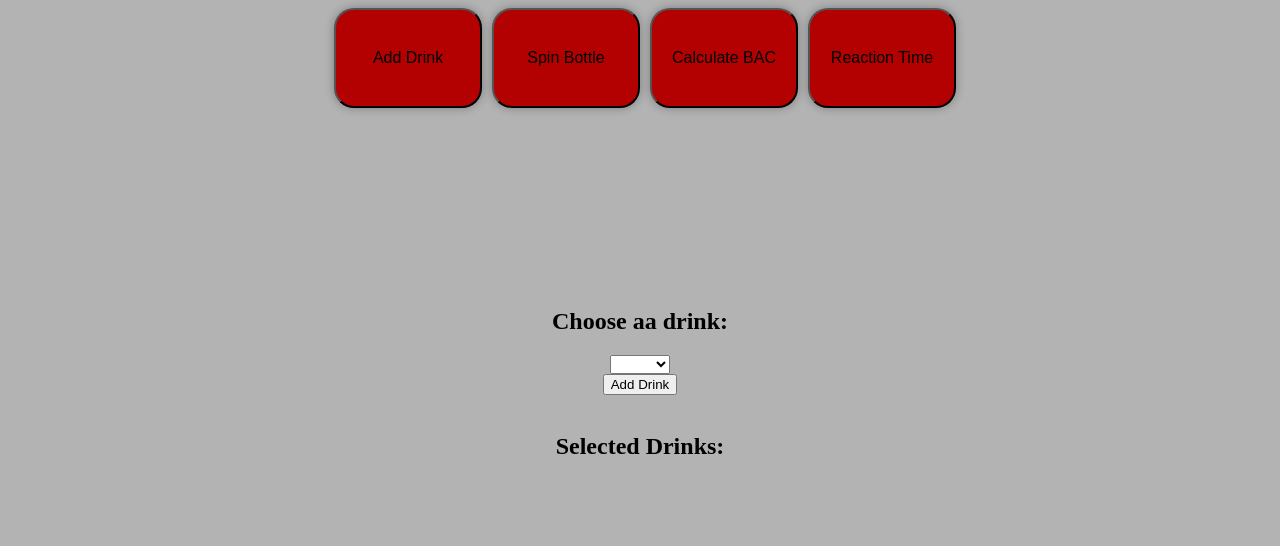
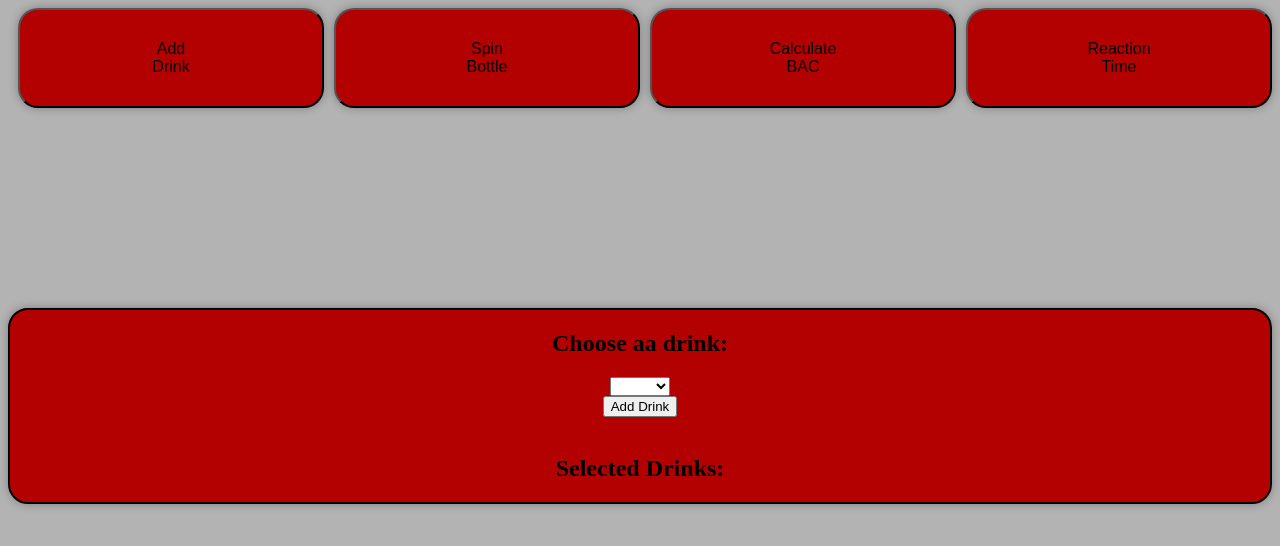
Before and after one commit to JohnnyCiepiela/bac-calculating-app-angular, an Angular app: page / in a window 1280 px wide. Shown: the top 546 px of the page. Built offline with nearby package versions, Linux system fonts and the light colour scheme.

Commit message:
...add basic styling

```diff
--- a/src/app/app.component.css
+++ b/src/app/app.component.css
@@ -1,8 +1,6 @@
 .nav-bar {
   margin: auto;
   display: flex;
-  height: 100px;
-  width: 50%;
 }
 
 .card {
@@ -24,6 +22,10 @@
 }
 
 .lower-panel {
+  border: 2px solid #000000;
   text-align: center;
   margin-top: 200px;
+  border-radius: 20px;
+  background-color: #b30000;
+  box-shadow: 0 0 10px rgba(0, 0, 0, 0.3);
 }
--- a/src/app/app.component.html
+++ b/src/app/app.component.html
@@ -1,8 +1,8 @@
 <div class="nav-bar">
-  <button class="card" (click)="setCurrentPage('AddDrink')">Add Drink</button>
-  <button class="card" (click)="setCurrentPage('SpinBottle')">Spin Bottle</button>
-  <button class="card" (click)="setCurrentPage('CalculateBac')">Calculate BAC</button>
-  <button class="card" (click)="setCurrentPage('ReactionTime')">Reaction Time</button>
+  <button class="card" (click)="setCurrentPage('AddDrink')">Add <br> Drink</button>
+  <button class="card" (click)="setCurrentPage('SpinBottle')">Spin <br> Bottle</button>
+  <button class="card" (click)="setCurrentPage('CalculateBac')">Calculate <br> BAC</button>
+  <button class="card" (click)="setCurrentPage('ReactionTime')">Reaction <br> Time</button>
 </div>
 
 <div class="lower-panel">
```
Also changed, not shown: 3 other files (tests, documents, lock files or other folders).
